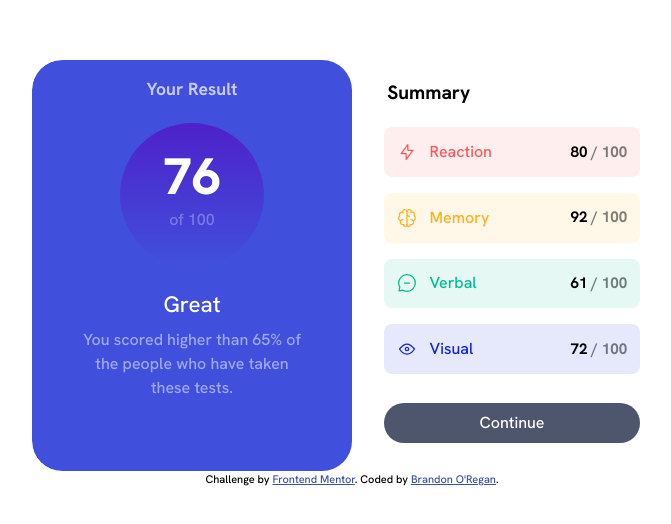
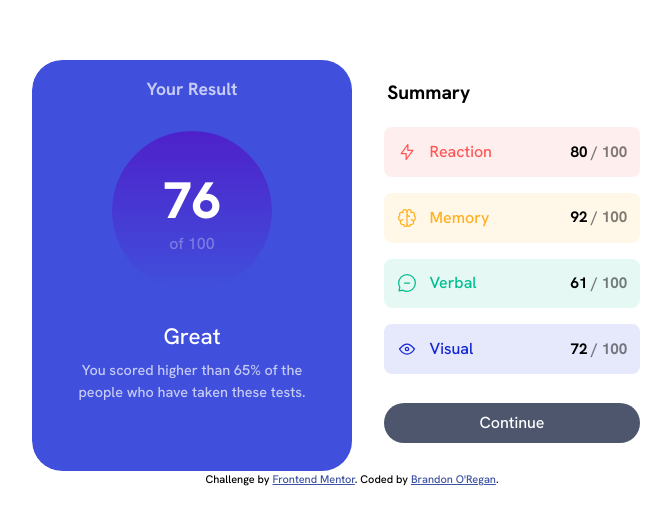
Before and after one commit to brandonmicah/Newbie-Frontend-Mentor-Challenge, a plain HTML site: page index.html in a window 1280 px wide. Shown: the part 126-650 px from the top of the page, without its empty margins (288-959 px from the left). Drawn offline with Linux system fonts and the light colour scheme.

Commit message:
Add files via upload

```diff
--- a/styles.css
+++ b/styles.css
@@ -264,8 +264,8 @@ svg {
         display: flex;
         margin: 0 auto;
         padding: 0;
-        min-width: 40rem;
-        max-width: 50vw;
+        min-width: 38rem;
+        max-width: 50%;
         text-align: center;
         height: 100%;
         width: 100%;
@@ -322,9 +322,9 @@ svg {
 
     .circle {
         color: white;;
-        margin: 1.3rem auto;
-        height: 9rem;
-        width: 9rem;
+        margin: 1.8rem auto;
+        height: 10rem;
+        width: 10rem;
         border-radius: 50%;
         background-image: linear-gradient(
              var(--gradient-3),
@@ -335,7 +335,7 @@ svg {
     .seventy-six{
         font-size: 3.2rem;
         margin: 0 auto;
-        padding: 1rem 0 0 0;
+        padding: 2rem 0 0 0;
         font-weight: 800;
     }
 
@@ -347,9 +347,10 @@ svg {
 
     .below-great {
         color: white;
-        opacity: .5;
-        font-size: 1rem;
+        opacity: .7;
+        font-size: .9rem;
         padding-top: .4rem;
     }
 
 }
+ /* DONE */
```
